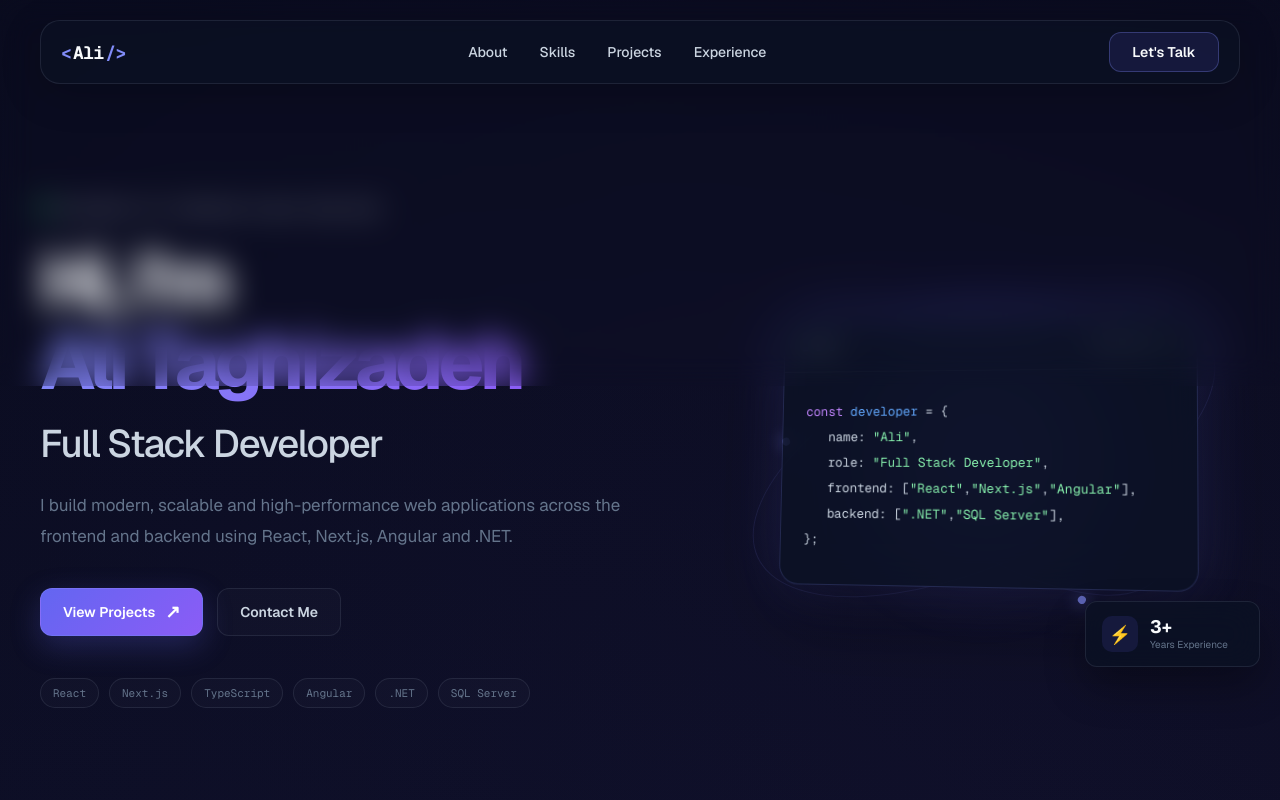
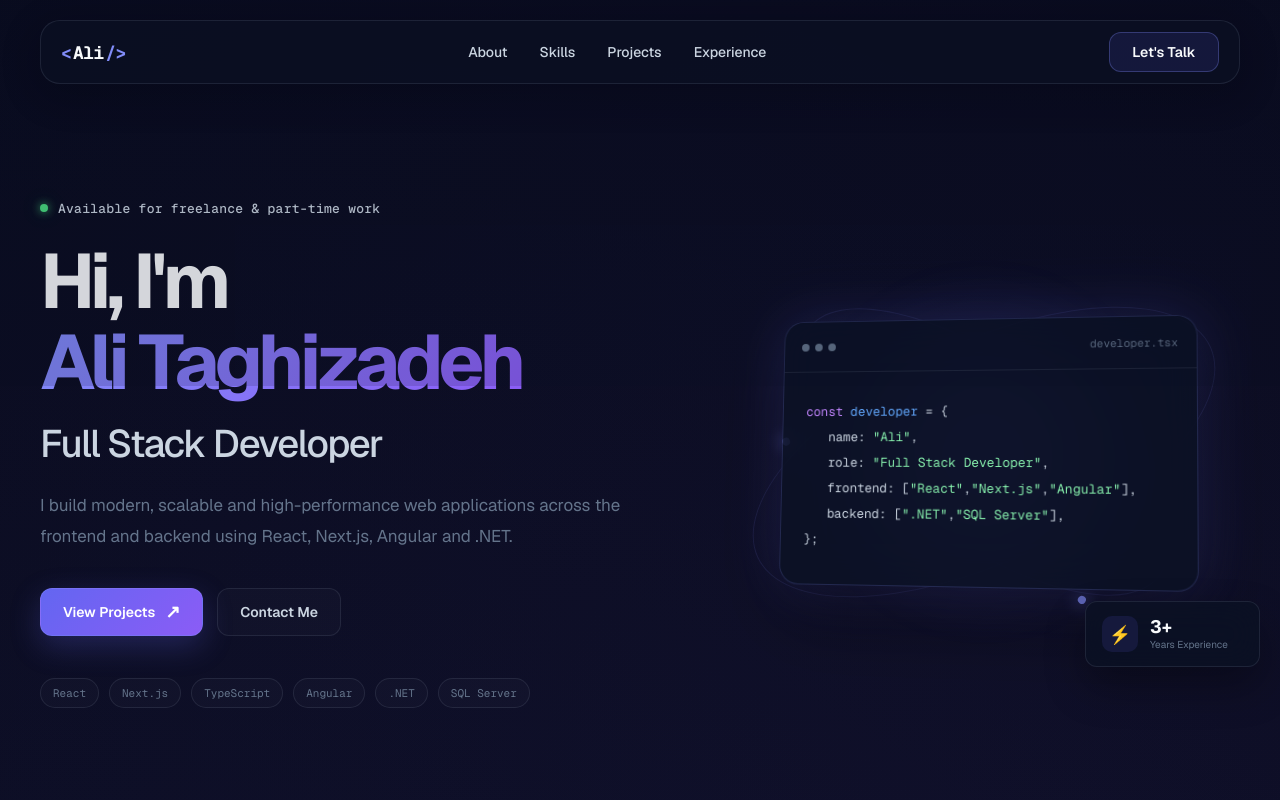
Before and after one commit to ali-tz-2004/ali-portfolio, a Next.js app: page / in a window 1280 px wide. Shown: the top 800 px of the page. Built offline with nearby package versions, Linux system fonts and the light colour scheme.

Commit message:
fix(Navbar): fix background issue in Safari

```diff
--- a/components/home/about/About.tsx
+++ b/components/home/about/About.tsx
@@ -1,5 +1,3 @@
-import Link from "next/link";
-
 import styles from "./About.module.scss";
 
 const stats = [
--- a/components/layout/navbar/Navbar.module.scss
+++ b/components/layout/navbar/Navbar.module.scss
@@ -1,17 +1,13 @@
 .navbar {
   position: fixed;
-
   top: 0;
   left: 0;
   z-index: 100;
-
   width: 100%;
   padding: 20px 0;
-
   border-bottom: 1px solid transparent;
 
-  backdrop-filter: blur(16px);
-  -webkit-backdrop-filter: blur(16px);
+  background: rgba(11, 17, 36, 0.15);
 }
 
 .container {
```
